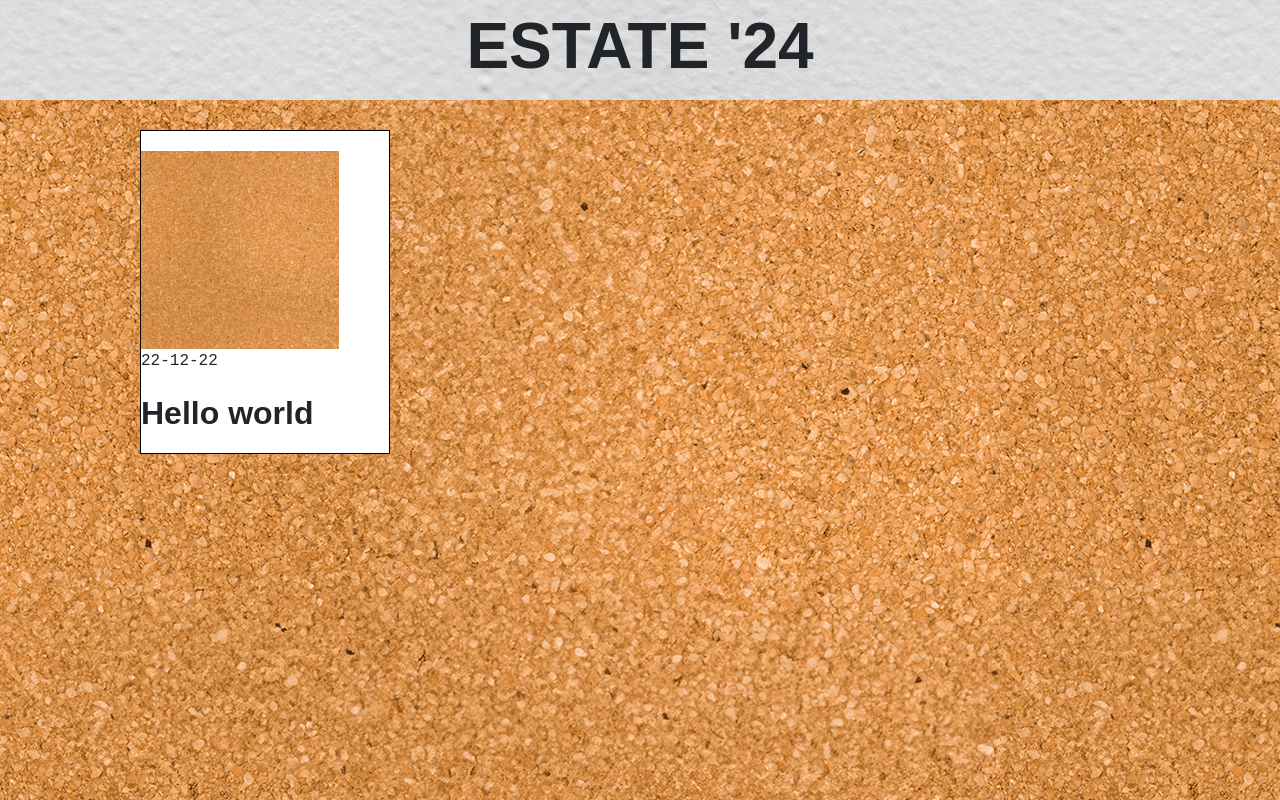
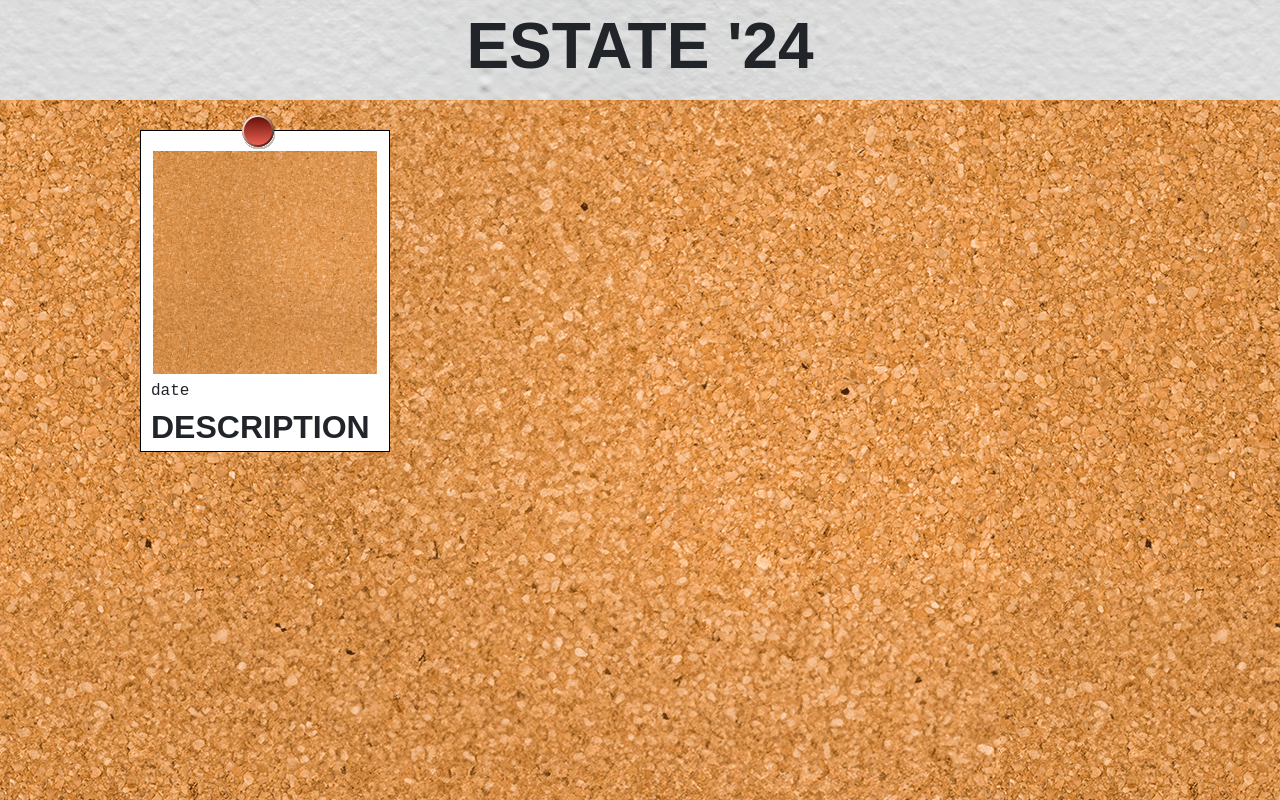
Before and after one commit to ilariamotta/js-photo-blog, a plain HTML site: page index.html in a window 1280 px wide. Drawn offline with nearby package versions, Linux system fonts and the light colour scheme; a web font is replaced by a local one.

Commit message:
fix: card html css

```diff
--- a/css/style.css
+++ b/css/style.css
@@ -105,14 +105,30 @@ header {
 /* MAIN */
 
 .m-card {
-background-color: white;
+    background-color: white;
+    height: 100%;
+    position: relative;
+}
+
+.m-pin {
+    position: absolute;
+    right: 45%;
+    top: -5%;
 }
 
 .m-card-img {
-width: 80%;
-padding-top: 20px;
+    width: 90%;
+    padding-top: 20px;
+    margin: 0 auto;
 }
 
 .m-card-body {
+    margin-top: 5px;
+    padding-left: 10px;
+    text-align: left;
 
 }
+
+.m-card-body p {
+    margin: 0px;
+}
--- a/index.html
+++ b/index.html
@@ -31,18 +31,19 @@
             <div class="m-col">
 
 
-                <div class="m-card m-flex m-justify-content-center m-dcol">
-                    <div class="m-card-img"><img src="./img/cork.png" alt=""></div>
+                <div class="m-card m-flex m-dcol">
+                    <div class="m-pin"><img src="./img/pin.svg" alt=""></div>
+                    <div class="m-card-img m-flex m-justify-content-center"><img src="./img/cork.png" alt=""></div>
                     <div class="m-card-body">
-                        <p class="my-date">22-12-22</p>
-                        <p class="my-description">Hello world</p>
+                        <p class="my-date">date</p>
+                        <p class="my-description">DESCRIPTION</p>
                     </div>
                 </div>
             </div>
         </div>
         </div>
     </main>
-    <!-- INIZIO MAIN -->
+    <!-- FINE MAIN -->
 
 
     <!-- axios -->
```
Also changed, not shown: 1 other file.
